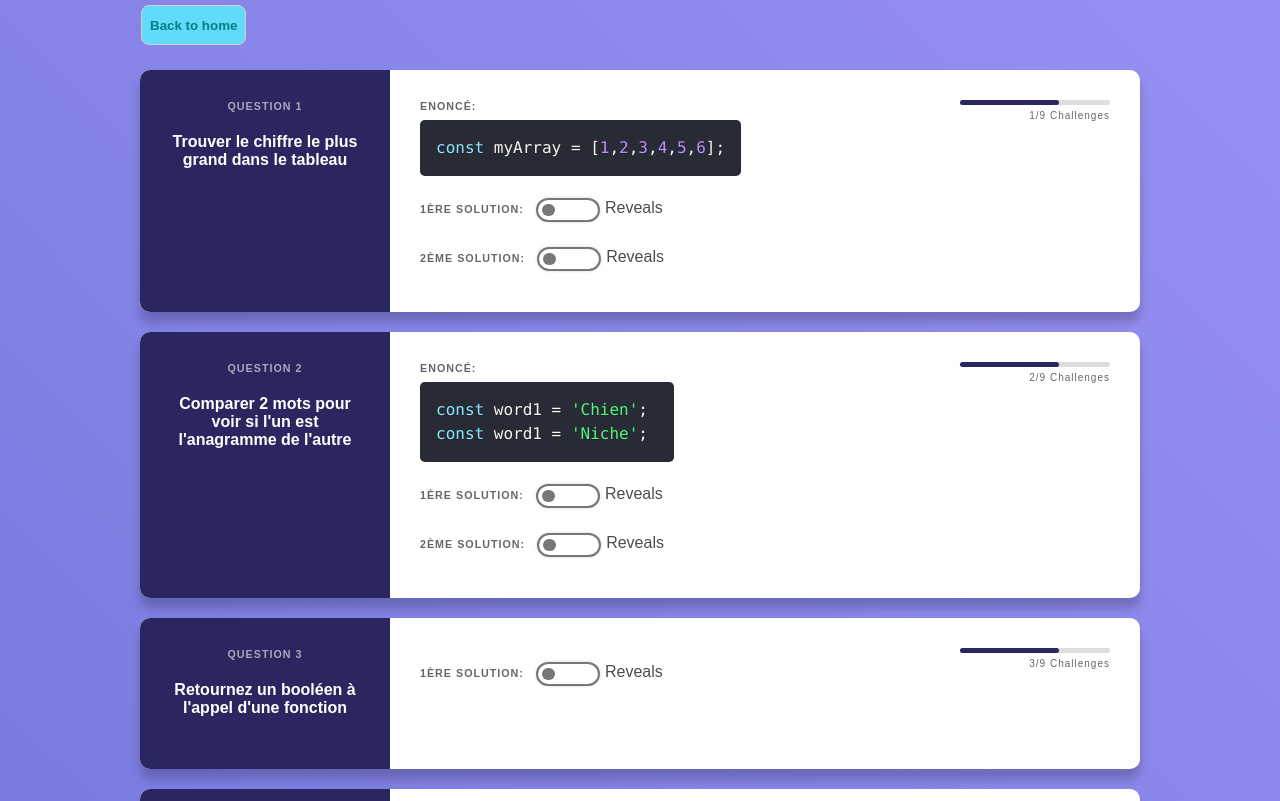
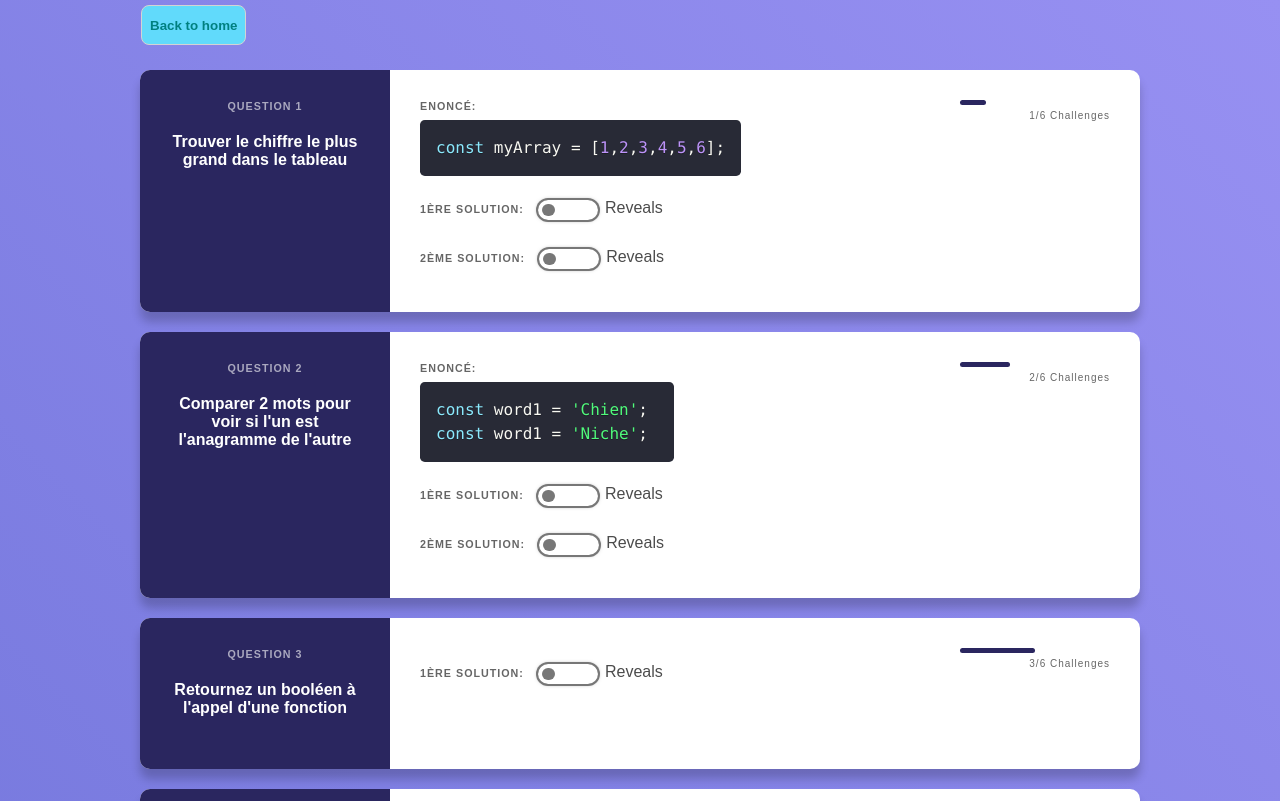
Before and after one commit to philoem/algosQuestions, a React (Create React App) app: page /questionInJs in a window 1280 px wide. Shown: the top 801 px of the page. Built offline with nearby package versions, Linux system fonts and the light colour scheme; a web font is replaced by a local one.

Commit message:
feat: add progress bar

```diff
--- a/src/QuestionsInJs/CardsQuestions/index.js
+++ b/src/QuestionsInJs/CardsQuestions/index.js
@@ -4,10 +4,12 @@ import question from '../../api/q&a.json'
 import useRevealSolution from '../hooks/useRevealSolution'
 import SwitchButton from '../../Components/SwitchButton'
 import styles from './index.module.css'
+import progressBar from '../../utils/progressBar'
 
 const CardsQuestions = () => {
 	const { isVisibleFirst, isVisibleSecond, toggleButtonFirst, toggleButtonSecond } =
 		useRevealSolution()
+	const questionLength = question?.length
 	return (
 		<div>
 			{question?.map(({ id, topic, statement, result1, result2 }, index) => {
@@ -21,8 +23,16 @@ const CardsQuestions = () => {
 								</div>
 								<div className={styles.courseInfo}>
 									<div className={styles.progressContainer}>
-										<div className={styles.progress} />
-										<span className={styles.progressText}>{index + 1}/9 Challenges</span>
+										<div
+											className={styles.progress}
+											style={{
+												width: `${progressBar({ questionLength, index })}%`,
+												backgroundColor: '#2A265F'
+											}}
+										/>
+										<span className={styles.progressText}>
+											{index + 1}/{question.length} Challenges
+										</span>
 									</div>
 									{statement && (
 										<div className={styles.syntaxContainer}>
--- a/src/QuestionsInJs/CardsQuestions/index.module.css
+++ b/src/QuestionsInJs/CardsQuestions/index.module.css
@@ -78,13 +78,11 @@ body {
 
 .progress::after {
 	border-radius: 3px;
-	background-color: #2A265F;
 	content: '';
 	position: absolute;
 	top: 0;
 	left: 0;
 	height: 5px;
-	width: 66%;
 }
 
 .progressText {
--- a/src/api/q&a.json
+++ b/src/api/q&a.json
@@ -11,13 +11,13 @@
 		"topic": "Comparer 2 mots pour voir si l'un est l'anagramme de l'autre",
 		"statement": "const word1 = 'Chien'; \nconst word1 = 'Niche';",
 		"result1": "word1.toLowerCase().split('').sort(); \nconsole.log(word1) // output: ['c', 'e', 'h', 'i', 'n'] \nword2.toLowerCase().split('').sort(); \nconsole.log(word2) // output: ['c', 'e', 'h', 'i', 'n'",
-		"result2": "function checkAnagram(string1, string2) {\nreturn string1.toLowerCase().split('').sort() === string2.toLowerCase().split('').sort();\n}\ncheckAnagram('Chien', 'Niche'); // output: true"
+		"result2": "function checkAnagram(string1, string2) {\n return string1.toLowerCase().split('').sort() === string2.toLowerCase().split('').sort();\n}\ncheckAnagram('Chien', 'Niche'); // output: true"
 	},
 	{
 		"id": 2,
 		"topic": "Retournez un booléen à l'appel d'une fonction",
 		"statement": null,
-		"result1": "function checkArguments(x, y) {\nif (x === 1 || y === 1 || (x+y === 1)) {\nreturn true;\n} else {\nreturn false;\n}\n}",
+		"result1": "function checkArguments(x, y) {\n  if (x === 1 || y === 1 || (x+y === 1)) {\n    return true;\n  } else {\n  return false;\n }\n}",
 		"result2": null
 	},
 	{
--- /dev/null
+++ b/src/utils/progressBar.js
@@ -0,0 +1,3 @@
+export default function progressBar({ questionLength, index }) {
+	return Math.round(((index + 1) / questionLength) * 100)
+}
```
